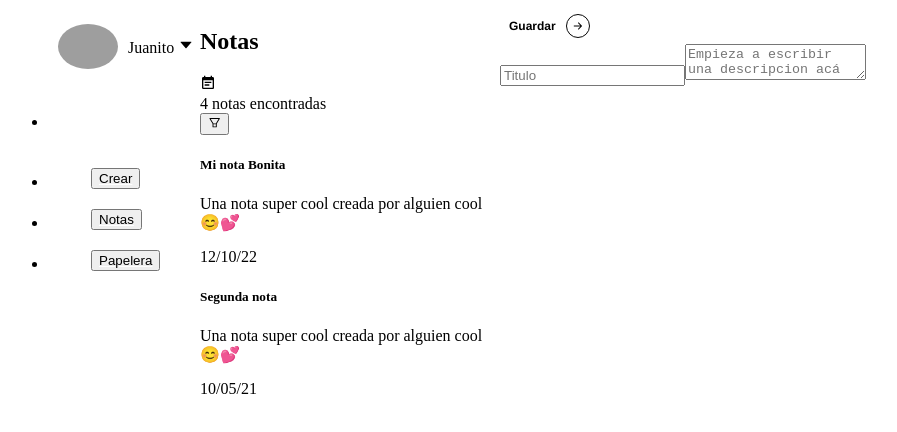
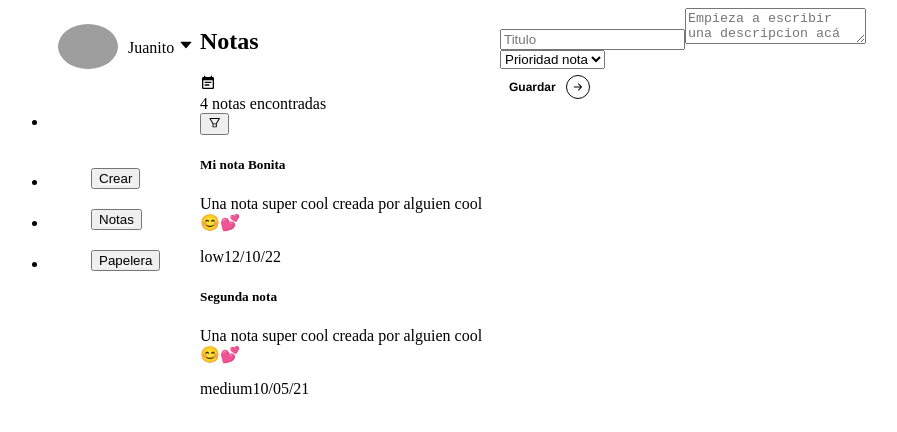
Before and after one commit to RochaMoran/notes-app, a React (Create React App) app: page / in a window 1280 px wide. Shown: the top 432 px of the page, without its empty margins (0-897 px from the left). Built offline with nearby package versions, Linux system fonts and the light colour scheme; grey boxes are pictures that could not be loaded; the HTML template or start-up script is replaced by a standard one.

Commit message:
REFACTOR: Design, ADD: input priority and priority content in note

```diff
--- a/src/components/createNote/index.tsx
+++ b/src/components/createNote/index.tsx
@@ -2,17 +2,65 @@ import "./styles.css";
 
 export default function CreateNote() {
   return (
-    <div className="bg-slate-700 create-note">
-      <button className="save-note__button absolute right-2 top-3">
+    <div className="bg-slate-700 create-note p-3.5">
+      <form className="mt-10">
+        <input
+          className="block my-2 py-1 pl-3 w-full outline-none border-none bg-transparent font-bold text-4xl"
+          placeholder="Titulo"
+        />
+        <textarea
+          className="resize-none block my-2 py-1 pl-3 w-full outline-none border-none bg-transparent text-lg"
+          placeholder="Empieza a escribir una descripcion acá"
+        />
+        <div className="flex px-2.5">
+          <div className="mb-3 w-full">
+            <select
+              className="form-select appearance-none
+                block
+                w-full
+                px-3
+                py-1.5
+                text-base
+                font-normal
+                text-white
+                bg-slate-800 bg-clip-padding bg-no-repeat
+                border border-solid border-gray-300
+                rounded
+                transition
+                ease-in-out
+                m-0
+                focus:text-slate-200 focus:bg-dark focus:border-blue-600 focus:outline-none"
+              aria-label="Default select example"
+            >
+              <option selected>Prioridad nota</option>
+              <option value="1">Alta</option>
+              <option value="2">Baja</option>
+              <option value="3">Media</option>
+            </select>
+          </div>
+        </div>
+        <button className="save-note__button absolute right-2 top-3">
         <span>Guardar</span>
-        <svg width="34" height="34" viewBox="0 0 74 74" fill="none" xmlns="http://www.w3.org/2000/svg">
-          <circle cx="37" cy="37" r="35.5" stroke="black" stroke-width="3"></circle>
-          <path d="M25 35.5C24.1716 35.5 23.5 36.1716 23.5 37C23.5 37.8284 24.1716 38.5 25 38.5V35.5ZM49.0607 38.0607C49.6464 37.4749 49.6464 36.5251 49.0607 35.9393L39.5147 26.3934C38.9289 25.8076 37.9792 25.8076 37.3934 26.3934C36.8076 26.9792 36.8076 27.9289 37.3934 28.5147L45.8787 37L37.3934 45.4853C36.8076 46.0711 36.8076 47.0208 37.3934 47.6066C37.9792 48.1924 38.9289 48.1924 39.5147 47.6066L49.0607 38.0607ZM25 38.5L48 38.5V35.5L25 35.5V38.5Z" fill="black"></path>
+        <svg
+          width="34"
+          height="34"
+          viewBox="0 0 74 74"
+          fill="none"
+          xmlns="http://www.w3.org/2000/svg"
+        >
+          <circle
+            cx="37"
+            cy="37"
+            r="35.5"
+            stroke="black"
+            stroke-width="3"
+          ></circle>
+          <path
+            d="M25 35.5C24.1716 35.5 23.5 36.1716 23.5 37C23.5 37.8284 24.1716 38.5 25 38.5V35.5ZM49.0607 38.0607C49.6464 37.4749 49.6464 36.5251 49.0607 35.9393L39.5147 26.3934C38.9289 25.8076 37.9792 25.8076 37.3934 26.3934C36.8076 26.9792 36.8076 27.9289 37.3934 28.5147L45.8787 37L37.3934 45.4853C36.8076 46.0711 36.8076 47.0208 37.3934 47.6066C37.9792 48.1924 38.9289 48.1924 39.5147 47.6066L49.0607 38.0607ZM25 38.5L48 38.5V35.5L25 35.5V38.5Z"
+            fill="black"
+          ></path>
         </svg>
       </button>
-      <form className="mt-10">
-        <input className="block my-2 py-1 pl-3 w-full outline-none border-none bg-transparent font-bold text-4xl" placeholder="Titulo" />
-        <textarea className="block my-2 py-1 pl-3 w-full outline-none border-none bg-transparent text-lg" placeholder="Empieza a escribir una descripcion acá" />
       </form>
     </div>
   );
--- a/src/components/note/index.tsx
+++ b/src/components/note/index.tsx
@@ -14,7 +14,10 @@ export default function Note({title, description, date, priority}:propsNote) {
       <p className="truncate text-slate-300">
         {description}
       </p>
-      <span className="text-xs block text-right text-slate-400">{date.toString()}</span>
+      <div className="flex justify-between">
+        <span className="text-xs block text-sky-300">{priority}</span>
+        <span className="text-xs block text-slate-400">{date.toString()}</span>
+      </div>
     </div>
   );
 }
```
